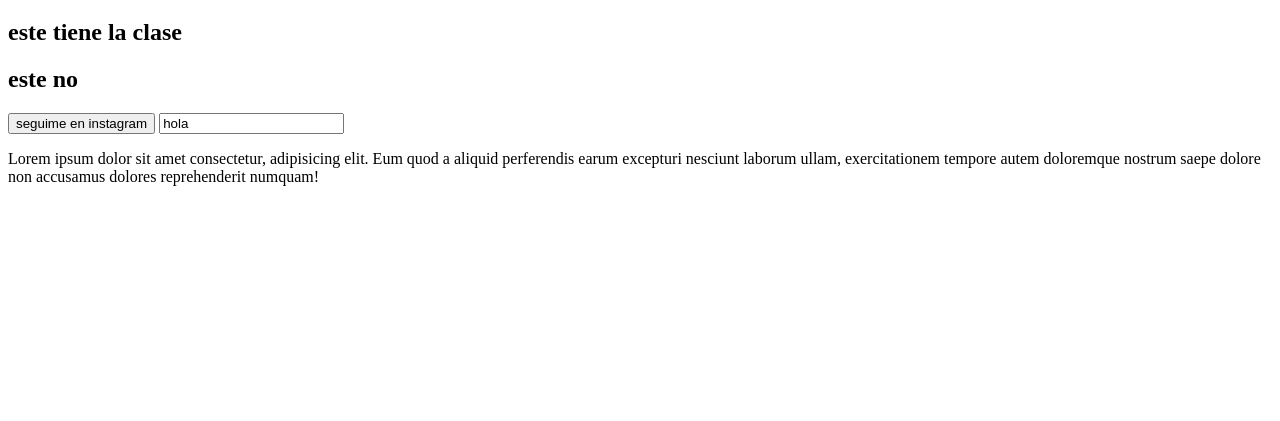
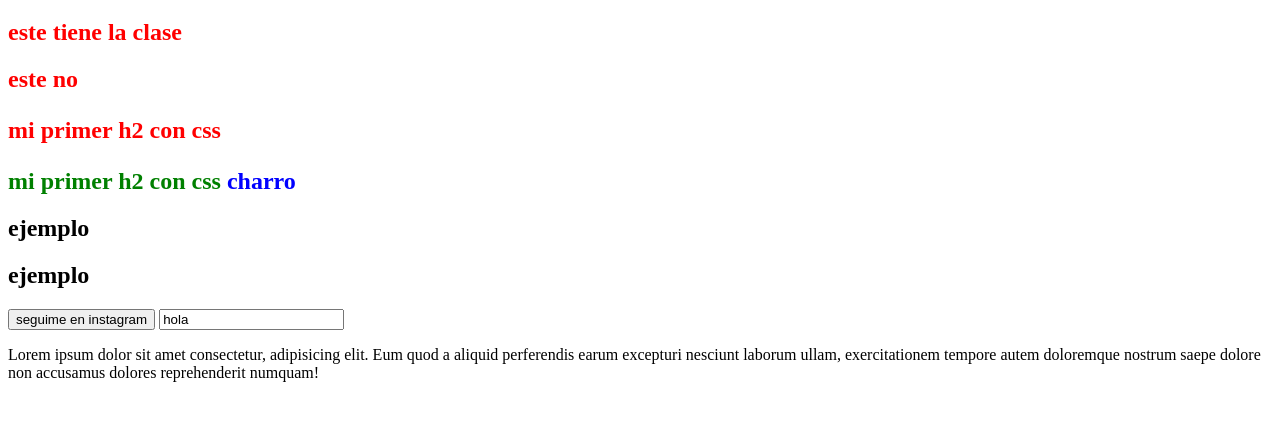
Before and after one commit to sebastianmontdev/css, a plain HTML site: page index.html in a window 1280 px wide. Shown: the part 61-482 px from the top of the page. Drawn offline with Linux system fonts and the light colour scheme.

Commit message:
Add files via upload

```diff
--- a/estilo.css
+++ b/estilo.css
@@ -2,5 +2,26 @@
     color: red;
 
 }
+
+[rancio="sii"] {
+color: red  ;
+
+}
+
+h2 p {
+    color: red;
+}
+h2 b {
+
+    color: green;
+}
+.h2-class b span {
+
+    color: blue;
+}
+
+h2:hover{
+    color: pink;
+}
 /*  *este sirve para cambiar todos los elementos de la pagina
 /*  h1 este solo cambia los elelmentos de h1
--- a/index.html
+++ b/index.html
@@ -8,8 +8,12 @@
 </head>
 <body>
     <h1>mi primer titulo editado en css</h1>
-    <h2 class="titulo-h2">este tiene la clase</h2>
-    <h2 id  >este no </h2>
+    <h2 rancio="sii">este tiene la clase</h2>
+    <h2 id="elemento-to-modify" rancio="siiii" >este no </h2>
+    <h2><p>mi primer h2 con css</p></h2>
+    <h2 class="h2-class"><b>mi primer h2 con css <span>charro</span></b></h2>
+    <h2>ejemplo</h2>
+    <h2>ejemplo</h2>
     <button>seguime en instagram</button>
     <input type="text" value="hola">
     <p>Lorem ipsum dolor sit amet consectetur, adipisicing elit. Eum quod a aliquid perferendis earum excepturi nesciunt laborum ullam, exercitationem tempore autem doloremque nostrum saepe dolore non accusamus dolores reprehenderit numquam!
```
